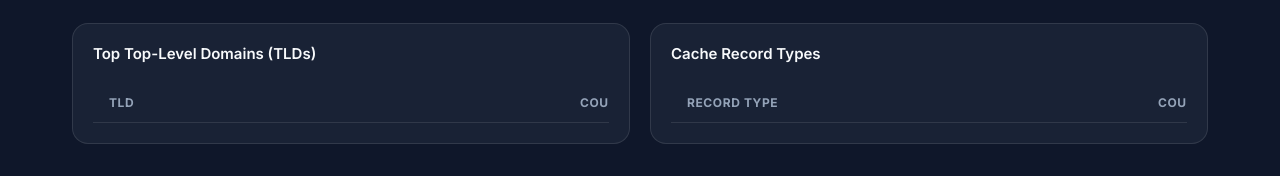
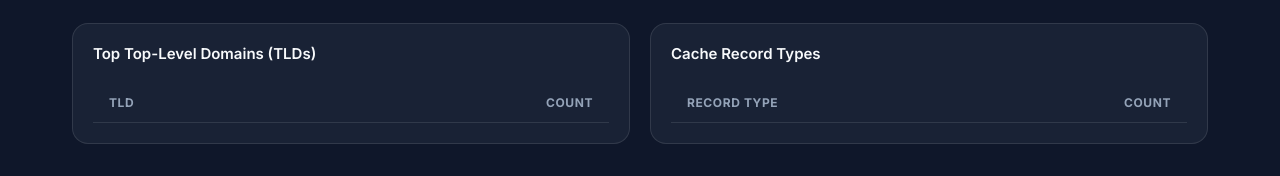
Before and after one commit to alonzoftware/jzmn_dnsraspimanagement_pyflask, a Flask app: page /dns-cache in a window 1280 px wide. Shown: the part 652-828 px from the top of the page. Run offline with Flask 3, Linux system fonts and the light colour scheme; data that the repository does not hold is empty.

Commit message:
ToshiLap 20260421 17:45 :: Fix VENV in RaspyOS Lite

```diff
--- a/src/application/services.py
+++ b/src/application/services.py
@@ -8,6 +8,10 @@ from collections import Counter
 import ping3
 import requests
 import dns.resolver
+
+_current_path = os.environ.get('PATH', '')
+if '/usr/bin' not in _current_path:
+    os.environ['PATH'] = f"{_current_path}:/usr/local/sbin:/usr/local/bin:/usr/sbin:/usr/bin:/sbin:/bin".strip(':')
 
 class SystemHealthService:
     def __init__(self):
--- a/static/css/dashboard.css
+++ b/static/css/dashboard.css
@@ -321,8 +321,7 @@
 
 .data-table {
     width: 100%;
-    min-width: 550px;
-    /* Forces table to scroll instead of crushing columns */
+    min-width: 100%;
     border-collapse: collapse;
     text-align: left;
 }
@@ -407,7 +406,8 @@
         display: block;
     }
 
-    .nav-links, .nav-actions {
+    .nav-links,
+    .nav-actions {
         display: none;
         width: 100%;
         flex-direction: column;
```
